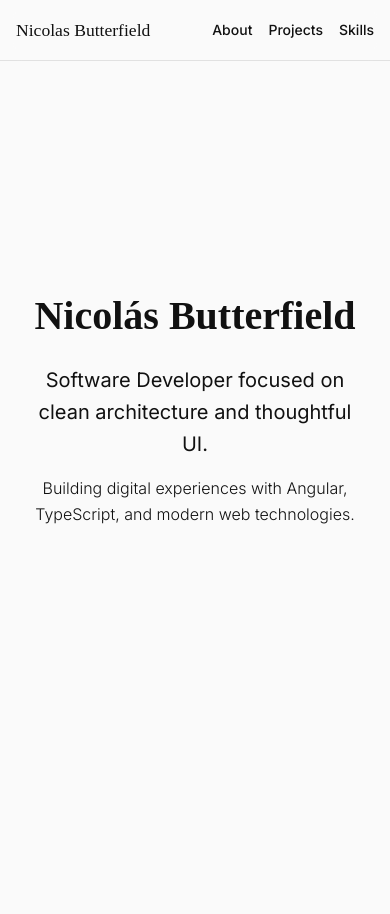
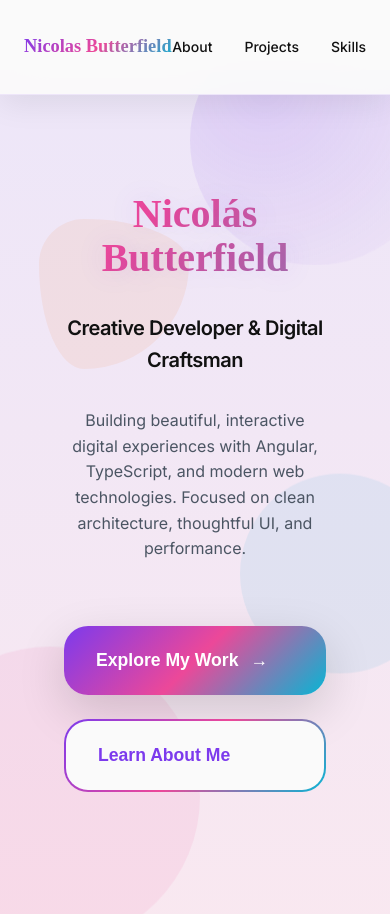
Before and after one commit to NicoButter/portfolio_2026, an Angular app: page / in a window 390 px wide. Before the commit the page ends 844 px from the top, so only its background shows below. Built offline with nearby package versions, Linux system fonts and the light colour scheme.

Commit message:
feat: revamp home page with enhanced content, animations, and responsive design

```diff
--- a/src/app/features/home/home.html
+++ b/src/app/features/home/home.html
@@ -1,9 +1,28 @@
 <section class="home">
+  <div class="decorative-elements">
+    <div class="shape shape-1"></div>
+    <div class="shape shape-2"></div>
+    <div class="shape shape-3"></div>
+  </div>
+
   <div class="container">
     <div class="hero-content">
       <h1 class="hero-title">Nicolás Butterfield</h1>
-      <p class="hero-subtitle">Software Developer focused on clean architecture and thoughtful UI.</p>
-      <p class="hero-description">Building digital experiences with Angular, TypeScript, and modern web technologies.</p>
+      <p class="hero-subtitle">Creative Developer & Digital Craftsman</p>
+      <p class="hero-description">
+        Building beautiful, interactive digital experiences with Angular, TypeScript, and modern web technologies.
+        Focused on clean architecture, thoughtful UI, and performance.
+      </p>
+
+      <div class="cta-buttons">
+        <button class="cta-button primary" routerLink="/projects">
+          Explore My Work
+          <span>→</span>
+        </button>
+        <button class="cta-button secondary" routerLink="/about">
+          Learn About Me
+        </button>
+      </div>
     </div>
   </div>
 </section>
--- a/src/app/features/home/home.scss
+++ b/src/app/features/home/home.scss
@@ -1,50 +1,225 @@
+@use '../../../styles/variables' as *;
+@use '../../../styles/mixins' as *;
+
 .home {
-  min-height: 80vh;
+  min-height: 100vh;
   display: flex;
   align-items: center;
   justify-content: center;
-  text-align: center;
   position: relative;
   overflow: hidden;
+  background: var(--bg);
+
+  /* Animated gradient background */
+  &::before {
+    content: '';
+    position: absolute;
+    top: 0;
+    left: 0;
+    right: 0;
+    bottom: 0;
+    background: var(--gradient-subtle);
+    pointer-events: none;
+    animation: gradient-shift 15s ease infinite;
+  }
+
+  /* Floating orbs - creative shapes */
+  &::after {
+    content: '';
+    position: absolute;
+    width: 400px;
+    height: 400px;
+    background: radial-gradient(circle at 30% 30%, rgba(124, 58, 237, 0.15), rgba(124, 58, 237, 0));
+    border-radius: 50%;
+    top: -100px;
+    right: -100px;
+    pointer-events: none;
+    animation: float 6s ease-in-out infinite;
+  }
+}
+
+.container {
+  position: relative;
+  z-index: 1;
+  max-width: var(--max-width);
+  margin: 0 auto;
+  padding: 0 var(--spacing-lg);
 }
 
 .hero-content {
-  max-width: 800px;
-  padding: 0 var(--spacing-unit);
+  text-align: center;
+  display: flex;
+  flex-direction: column;
+  gap: var(--spacing-lg);
+  padding: var(--spacing-2xl) var(--spacing-lg);
 }
 
+/* Title with gradient text */
 .hero-title {
-  font-size: clamp(2.5rem, 8vw, 4.5rem);
-  margin-bottom: calc(var(--spacing-unit) * 1.5);
-  font-weight: 600;
-  line-height: 1.2;
+  font-size: clamp(2.5rem, 8vw, 5rem);
+  font-weight: 700;
+  line-height: 1.1;
+  margin: 0;
   opacity: 0;
-  animation: fadeInUp 1s ease-out forwards;
+  animation: slide-in-left 1s ease-out forwards;
+
+  /* Gradient text effect */
+  background: var(--gradient-main);
+  -webkit-background-clip: text;
+  -webkit-text-fill-color: transparent;
+  background-clip: text;
+
+  /* Additional glow effect */
+  text-shadow: 0 0 30px rgba(124, 58, 237, 0.15);
+
+  /* Animate the background */
+  background-size: 400% 400%;
+  animation: slide-in-left 1s ease-out forwards,
+             gradient-shift 8s ease infinite;
 }
 
+/* Subtitle with animation */
 .hero-subtitle {
-  font-size: clamp(1.25rem, 3vw, 1.75rem);
+  font-size: clamp(1.25rem, 3.5vw, 2rem);
+  font-weight: 600;
   color: var(--text);
+  margin: 0;
   opacity: 0;
-  margin-bottom: var(--spacing-unit);
-  animation: fadeInUp 1s ease-out 0.3s forwards;
+  animation: slide-in-right 1s ease-out 0.2s forwards;
+  letter-spacing: -0.5px;
 }
 
+/* Description paragraph */
 .hero-description {
-  font-size: clamp(1rem, 2vw, 1.25rem);
-  color: var(--text);
+  font-size: clamp(1rem, 2vw, 1.35rem);
+  color: var(--text-secondary);
+  margin: 0;
   opacity: 0;
-  animation: fadeInUp 1s ease-out 0.6s forwards;
-  font-weight: 300;
+  animation: blur-in 1s ease-out 0.4s forwards;
+  font-weight: 400;
+  line-height: 1.6;
+  max-width: 600px;
+  margin-left: auto;
+  margin-right: auto;
 }
 
-@keyframes fadeInUp {
-  from {
-    opacity: 0;
-    transform: translateY(30px);
+/* CTA Button */
+.cta-buttons {
+  display: flex;
+  gap: var(--spacing-md);
+  justify-content: center;
+  flex-wrap: wrap;
+  opacity: 0;
+  animation: scale-in 0.8s ease-out 0.6s forwards;
+  margin-top: var(--spacing-lg);
+}
+
+.cta-button {
+  padding: var(--spacing-md) var(--spacing-lg);
+  font-size: 1.1rem;
+  font-weight: 600;
+  border: none;
+  border-radius: var(--border-radius-lg);
+  cursor: pointer;
+  @include smooth-transition;
+  text-decoration: none;
+  display: inline-flex;
+  align-items: center;
+  gap: var(--spacing-sm);
+
+  &.primary {
+    background: var(--gradient-main);
+    color: white;
+    box-shadow: var(--shadow-lg);
+
+    &:hover {
+      transform: translateY(-4px);
+      box-shadow: 0 20px 40px rgba(124, 58, 237, 0.3);
+    }
+
+    &:active {
+      transform: translateY(-2px);
+    }
   }
-  to {
-    opacity: 1;
-    transform: translateY(0);
+
+  &.secondary {
+    @include border-gradient;
+    color: var(--accent-primary);
+    background-color: white;
+
+    &:hover {
+      transform: translateY(-4px);
+      box-shadow: var(--shadow-md);
+    }
   }
 }
+
+/* Decorative elements */
+.decorative-elements {
+  position: absolute;
+  width: 100%;
+  height: 100%;
+  pointer-events: none;
+  top: 0;
+  left: 0;
+
+  .shape {
+    position: absolute;
+    border-radius: 50%;
+    mix-blend-mode: multiply;
+  }
+
+  .shape-1 {
+    width: 300px;
+    height: 300px;
+    background: rgba(236, 72, 153, 0.08);
+    bottom: -50px;
+    left: -100px;
+    animation: float 8s ease-in-out infinite;
+  }
+
+  .shape-2 {
+    width: 200px;
+    height: 200px;
+    background: rgba(6, 182, 212, 0.08);
+    top: 50%;
+    right: -50px;
+    animation: float 10s ease-in-out infinite 1s;
+  }
+
+  .shape-3 {
+    width: 150px;
+    height: 150px;
+    background: rgba(249, 115, 22, 0.08);
+    top: 20%;
+    left: 10%;
+    animation: float 6s ease-in-out infinite 2s;
+    border-radius: 30% 70% 70% 30% / 30% 30% 70% 70%;
+  }
+}
+
+/* Responsive design */
+@media (max-width: 768px) {
+  .home {
+    padding: var(--spacing-lg) 0;
+
+    &::after {
+      width: 250px;
+      height: 250px;
+      top: -50px;
+      right: -50px;
+    }
+  }
+
+  .hero-content {
+    padding: var(--spacing-lg);
+  }
+
+  .cta-buttons {
+    flex-direction: column;
+
+    .cta-button {
+      width: 100%;
+    }
+  }
+}
--- a/src/app/layout/header/nav/nav.scss
+++ b/src/app/layout/header/nav/nav.scss
@@ -1,14 +1,24 @@
+@use '../../../../styles/variables' as *;
+@use '../../../../styles/mixins' as *;
+
 .nav {
   position: fixed;
   top: 0;
   left: 0;
   right: 0;
   z-index: 1000;
-  padding: var(--spacing-unit) 0;
-  background-color: rgba(250, 250, 250, 0.8);
-  backdrop-filter: blur(10px);
-  border-bottom: 1px solid rgba(0, 0, 0, 0.1);
+  padding: var(--spacing-md) 0;
+  background: rgba(250, 250, 250, 0.7);
+  backdrop-filter: blur(20px);
+  border-bottom: 1px solid rgba(124, 58, 237, 0.1);
   font-family: var(--font-sans);
+  box-shadow: 0 4px 20px rgba(0, 0, 0, 0.05);
+  @include smooth-transition;
+
+  &:hover {
+    background: rgba(250, 250, 250, 0.95);
+    box-shadow: 0 8px 32px rgba(0, 0, 0, 0.08);
+  }
 }
 
 .container {
@@ -17,14 +27,14 @@
   align-items: center;
   max-width: var(--max-width);
   margin: 0 auto;
-  padding: 0 var(--spacing-unit);
+  padding: 0 var(--spacing-lg);
 }
 
 /* Animation only when on home page initial load */
 .animate-nav .brand,
 .animate-nav .nav-link {
   opacity: 0;
-  animation: slideInDown 0.6s cubic-bezier(0.4, 0, 0.2, 1) forwards;
+  animation: slide-in-left 0.8s cubic-bezier(0.4, 0, 0.2, 1) forwards;
 }
 
 .animate-nav .brand {
@@ -43,66 +53,93 @@
   animation-delay: 1.95s;
 }
 
+/* Brand/Logo */
 .brand {
   font-family: var(--font-serif);
-  font-size: 1.25rem;
-  font-weight: 400;
+  font-size: 1.35rem;
+  font-weight: 700;
   color: var(--text);
   text-decoration: none;
-  transition: color 0.3s ease;
+  @include smooth-transition;
+  background: var(--gradient-main);
+  -webkit-background-clip: text;
+  -webkit-text-fill-color: transparent;
+  background-clip: text;
+
+  &:hover {
+    transform: translateY(-2px);
+    filter: drop-shadow(0 4px 12px rgba(124, 58, 237, 0.2));
   }
-
-.brand:hover {
-  color: var(--accent);
 }
 
 .nav-links {
   display: flex;
-  gap: 2rem;
+  gap: var(--spacing-2xl);
+  align-items: center;
 }
 
+/* Navigation Links */
 .nav-link {
   font-size: 0.95rem;
   font-weight: 500;
   color: var(--text);
   text-decoration: none;
-  transition: color 0.3s ease;
   position: relative;
-}
+  @include smooth-transition;
+  padding: var(--spacing-sm) 0;
 
-.nav-link:hover {
-  color: var(--accent);
-}
-
-.nav-link::after {
+  /* Modern underline effect */
+  &::before {
     content: '';
     position: absolute;
     bottom: -4px;
     left: 0;
     width: 0;
     height: 2px;
-  background-color: var(--accent);
-  transition: width 0.3s ease;
+    background: var(--gradient-main);
+    @include smooth-transition;
   }
 
-.nav-link:hover::after {
+  &::after {
+    content: '';
+    position: absolute;
+    inset: -var(--spacing-sm) -var(--spacing-md);
+    border-radius: var(--border-radius);
+    background: rgba(124, 58, 237, 0);
+    transition: background var(--transition-normal);
+    pointer-events: none;
+  }
+
+  &:hover {
+    color: var(--accent-primary);
+    transform: translateY(-2px);
+
+    &::before {
       width: 100%;
     }
 
-@keyframes slideInDown {
-  from {
-    opacity: 0;
-    transform: translateY(-20px);
+    &::after {
+      background: rgba(124, 58, 237, 0.05);
     }
-  to {
-    opacity: 1;
+  }
+
+  &:active {
     transform: translateY(0);
   }
 }
 
+/* Responsive Navigation */
 @media (max-width: 768px) {
+  .nav {
+    padding: var(--spacing-md) 0;
+  }
+
+  .container {
+    padding: 0 var(--spacing-md);
+  }
+
   .nav-links {
-    gap: 1rem;
+    gap: var(--spacing-lg);
   }
 
   .nav-link {
@@ -110,6 +147,6 @@
   }
 
   .brand {
-    font-size: 1.1rem;
+    font-size: 1.15rem;
   }
 }
--- a/src/styles/_variables.scss
+++ b/src/styles/_variables.scss
@@ -1,11 +1,50 @@
-/* Variables */
+/* Variables - Creative & Experimental Design System */
 :root {
+  /* Colors - Modern Vibrant Palette */
   --bg: #fafafa;
+  --bg-secondary: #f5f1ff;
   --text: #111111;
-  --muted: #6b7280;
-  --accent: #4f46e5;
+  --text-secondary: #4b5563;
+  --muted: #8b9dc3;
+
+  /* Primary Gradient Colors */
+  --accent-primary: #7c3aed;      /* Purple */
+  --accent-secondary: #ec4899;    /* Pink */
+  --accent-tertiary: #06b6d4;    /* Cyan */
+  --accent-quaternary: #f97316;  /* Orange */
+
+  /* Gradient Combinations */
+  --gradient-main: linear-gradient(135deg, #7c3aed 0%, #ec4899 50%, #06b6d4 100%);
+  --gradient-alt: linear-gradient(45deg, #f97316 0%, #ec4899 100%);
+  --gradient-subtle: linear-gradient(180deg, rgba(124, 58, 237, 0.1) 0%, rgba(236, 72, 153, 0.1) 100%);
+
+  /* Shadows */
+  --shadow-sm: 0 2px 8px rgba(0, 0, 0, 0.08);
+  --shadow-md: 0 8px 24px rgba(0, 0, 0, 0.12);
+  --shadow-lg: 0 16px 48px rgba(0, 0, 0, 0.15);
+  --shadow-glow: 0 0 30px rgba(124, 58, 237, 0.3);
+
+  /* Fonts */
   --font-serif: 'Crimson Text', serif;
   --font-sans: 'Inter', sans-serif;
+
+  /* Spacing */
   --spacing-unit: 1rem;
-  --max-width: 800px;
+  --spacing-xs: 0.5rem;
+  --spacing-sm: 0.75rem;
+  --spacing-md: 1.5rem;
+  --spacing-lg: 2rem;
+  --spacing-xl: 3rem;
+  --spacing-2xl: 4rem;
+
+  /* Layout */
+  --max-width: 1200px;
+  --border-radius: 16px;
+  --border-radius-lg: 24px;
+  --border-radius-xl: 32px;
+
+  /* Transitions */
+  --transition-fast: 0.2s cubic-bezier(0.4, 0, 0.2, 1);
+  --transition-normal: 0.3s cubic-bezier(0.4, 0, 0.2, 1);
+  --transition-slow: 0.6s cubic-bezier(0.4, 0, 0.2, 1);
 }
--- a/src/styles/styles.scss
+++ b/src/styles/styles.scss
@@ -135,6 +135,10 @@
   box-sizing: border-box;
 }
 
+html {
+  scroll-behavior: smooth;
+}
+
 body {
   margin: 0;
   padding: 0;
@@ -143,39 +147,106 @@ body {
   color: var(--text);
   line-height: 1.6;
   padding-top: 80px; /* Space for fixed header */
+  overflow-x: hidden;
 }
 
+/* Headings */
 h1, h2, h3, h4, h5, h6 {
   font-family: var(--font-serif);
-  font-weight: 400;
-  margin: 0 0 var(--spacing-unit) 0;
+  font-weight: 700;
+  margin: 0 0 var(--spacing-md) 0;
+  line-height: 1.2;
 }
 
-p {
-  margin: 0 0 var(--spacing-unit) 0;
+h1 {
+  font-size: clamp(2rem, 5vw, 3.5rem);
 }
 
-a {
-  color: var(--accent);
-  text-decoration: none;
-  transition: color 0.3s ease;
+h2 {
+  font-size: clamp(1.75rem, 4vw, 3rem);
 }
 
-a:hover {
-  color: #3730a3; /* darker indigo */
+h3 {
+  font-size: clamp(1.5rem, 3vw, 2.25rem);
 }
 
+/* Paragraphs */
+p {
+  margin: 0 0 var(--spacing-md) 0;
+
+  &:last-child {
+    margin-bottom: 0;
+  }
+}
+
+/* Links */
+a {
+  color: var(--accent-primary);
+  text-decoration: none;
+  transition: color var(--transition-normal);
+
+  &:hover {
+    color: var(--accent-secondary);
+  }
+}
+
+/* Container */
 .container {
   max-width: var(--max-width);
   margin: 0 auto;
-  padding: 0 var(--spacing-unit);
+  padding: 0 var(--spacing-lg);
 }
 
-/* Animations */
+/* Animation utilities */
 .fade-in {
-  @include fade-in;
+  opacity: 0;
+  transform: translateY(20px);
+  transition: opacity var(--transition-slow), transform var(--transition-slow);
 }
 
 .fade-in.visible {
-  @include fade-in-visible;
+  opacity: 1;
+  transform: translateY(0);
 }
+
+/* Scrollbar styling */
+::-webkit-scrollbar {
+  width: 10px;
+}
+
+::-webkit-scrollbar-track {
+  background: var(--bg);
+}
+
+::-webkit-scrollbar-thumb {
+  background: var(--accent-primary);
+  border-radius: 5px;
+
+  &:hover {
+    background: var(--accent-secondary);
+  }
+}
+
+/* Selection color */
+::selection {
+  background: var(--accent-primary);
+  color: white;
+}
+
+/* Focus states */
+:focus-visible {
+  outline: 2px solid var(--accent-primary);
+  outline-offset: 2px;
+  border-radius: 4px;
+}
+
+button:focus-visible {
+  outline-offset: 4px;
+}
+
+/* Responsive utilities */
+@media (max-width: 768px) {
+  body {
+    padding-top: 70px;
+  }
+}
```
Also changed, not shown: src/styles/_mixins.scss (+123 -2 lines). Lines whose indentation alone changed are shown as unchanged.
